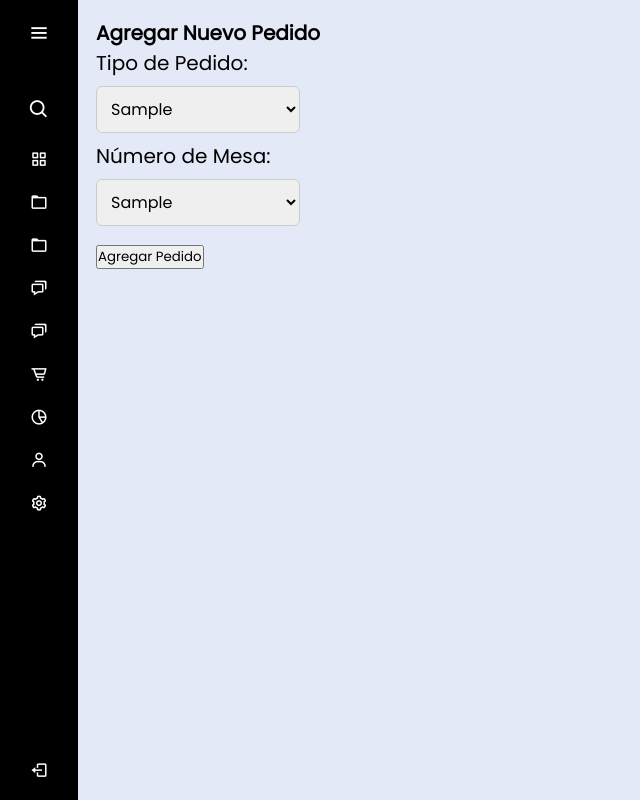
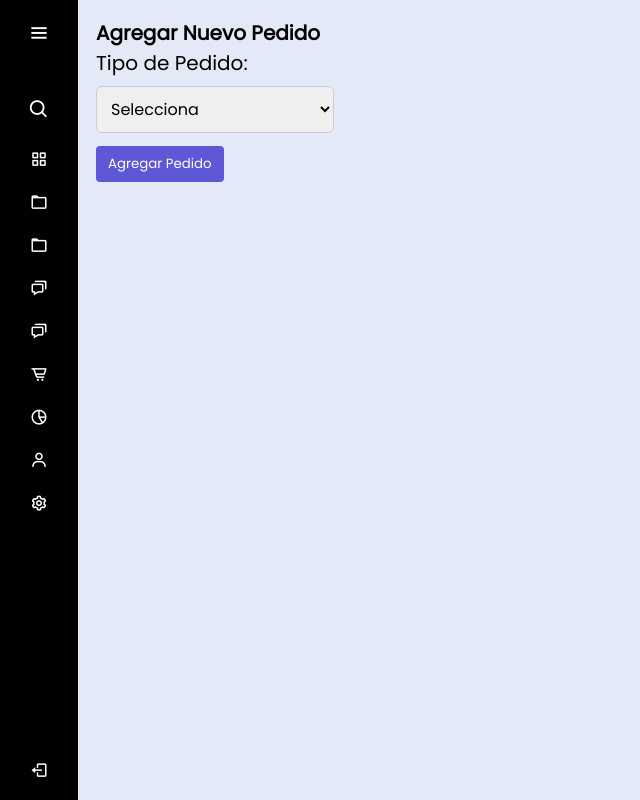
Before and after one commit to avjovet/laCochera2.0, a PHP site: page /agregarpedido.php in a window 1280 px wide. Shown: the whole page, without its empty margins (0-640 px from the left). Run offline with PHP 8.4, Linux system fonts and the light colour scheme; tables that the repository leaves empty or names only in its code hold one stand-in row (values such as "Sample post"); grey boxes are pictures that could not be loaded.

Commit message:
selección de tipo de pedido

```diff
--- a/InterfazMesero/agregarpedido.php
+++ b/InterfazMesero/agregarpedido.php
@@ -2,9 +2,14 @@
 include 'conn/conn.php';
 
 // Procesar la inserción de un nuevo pedido
-if ($_SERVER['REQUEST_METHOD'] === 'POST' && isset($_POST['tipo_pedido']) && isset($_POST['mesa_id'])) {
+if ($_SERVER['REQUEST_METHOD'] === 'POST' && isset($_POST['tipo_pedido'])) {
     $tipo_pedido = $_POST['tipo_pedido'];
-    $mesa_id = $_POST['mesa_id'];
+    $mesa_id = ($tipo_pedido == 2) ? 34 : ($_POST['mesa_id'] ?? null); // Si tipo_pedido es 2, usamos Mesa_id = 34
+
+    // Validar que el tipo de pedido y la mesa sean válidos
+    if (empty($tipo_pedido) || ($tipo_pedido == 1 && empty($mesa_id))) {
+        $error = "Por favor, selecciona un número de mesa.";
+    } else {
         $fecha_pedido = date('Y-m-d H:i:s');
 
         try {
@@ -17,7 +22,7 @@ if ($_SERVER['REQUEST_METHOD'] === 'POST' && isset($_POST['tipo_pedido']) && iss
             ");
             $stmt->bindParam(':fecha', $fecha_pedido);
             $stmt->bindParam(':tipo_pedido', $tipo_pedido);
-        $stmt->bindParam(':mesa_id', $mesa_id);
+            $stmt->bindParam(':mesa_id', $mesa_id, PDO::PARAM_INT);
             $stmt->execute();
 
             // Obtener el ID del pedido insertado
@@ -27,17 +32,18 @@ if ($_SERVER['REQUEST_METHOD'] === 'POST' && isset($_POST['tipo_pedido']) && iss
             $conn->commit();
 
             // Redirigir a la página de actualización de pedidos
-        header("Location: actualizarpedido.php?pedido_id=" . $pedido_id);
+            header("Location: nuevopedido.php?pedido_id=" . $pedido_id);
             exit();
         } catch (PDOException $e) {
             $conn->rollBack();
-        echo "Error: " . $e->getMessage();
+            $error = "Error: " . $e->getMessage();
+        }
     }
 }
 
 try {
     // Obtener todos los tipos de pedido y mesas para la selección
-    $stmtTipos = $conn->prepare("SELECT idTipoPedido, TipoPed FROM tipopedido");
+    $stmtTipos = $conn->prepare("SELECT idTipoPedido, TipoPed FROM tipopedido WHERE idTipoPedido IN (1, 2)");
     $stmtTipos->execute();
     $tipos_pedido = $stmtTipos->fetchAll(PDO::FETCH_ASSOC);
 
@@ -59,24 +65,36 @@ try {
     echo '<div class="container">';
     echo '<h1>Agregar Nuevo Pedido</h1>';
     echo '<form method="post" action="">';
+
+    // Mostrar mensaje de error si hay uno
+    if (isset($error)) {
+        echo '<p class="error-message">' . htmlspecialchars($error) . '</p>';
+    }
+
     echo '<p>Tipo de Pedido:</p>';
-    echo '<select name="tipo_pedido" required>';
+    echo '<select name="tipo_pedido" id="tipo_pedido" required>';
+    echo '<option value="">Selecciona</option>'; // Opción por defecto
     foreach ($tipos_pedido as $tipo) {
         echo '<option value="' . htmlspecialchars($tipo['idTipoPedido']) . '">' . htmlspecialchars($tipo['TipoPed']) . '</option>';
     }
     echo '</select>';
 
+    echo '<div id="mesa-container" style="display:none;">';
     echo '<p>Número de Mesa:</p>';
-    echo '<select name="mesa_id" required>';
+    echo '<select name="mesa_id" id="mesa_id">';
+    echo '<option value="">Selecciona</option>'; // Opción por defecto
     foreach ($mesas as $mesa) {
         echo '<option value="' . htmlspecialchars($mesa['idMesa']) . '">' . htmlspecialchars($mesa['NumMesa']) . '</option>';
     }
     echo '</select>';
+    echo '</div>';
 
-    echo '<button type="submit">Agregar Pedido</button>';
+    echo '<button class="agrega-pedido" type="submit">Agregar Pedido</button>';
+
     echo '</form>';
     echo '</div>';
     echo '</section>';
+    echo '<script src="agregar_pedido.js"></script>'; // Asegúrate de incluir el archivo JS
     echo '</body>';
     echo '</html>';
 } catch(PDOException $e) {
```
Lines whose indentation alone changed are shown as unchanged.
